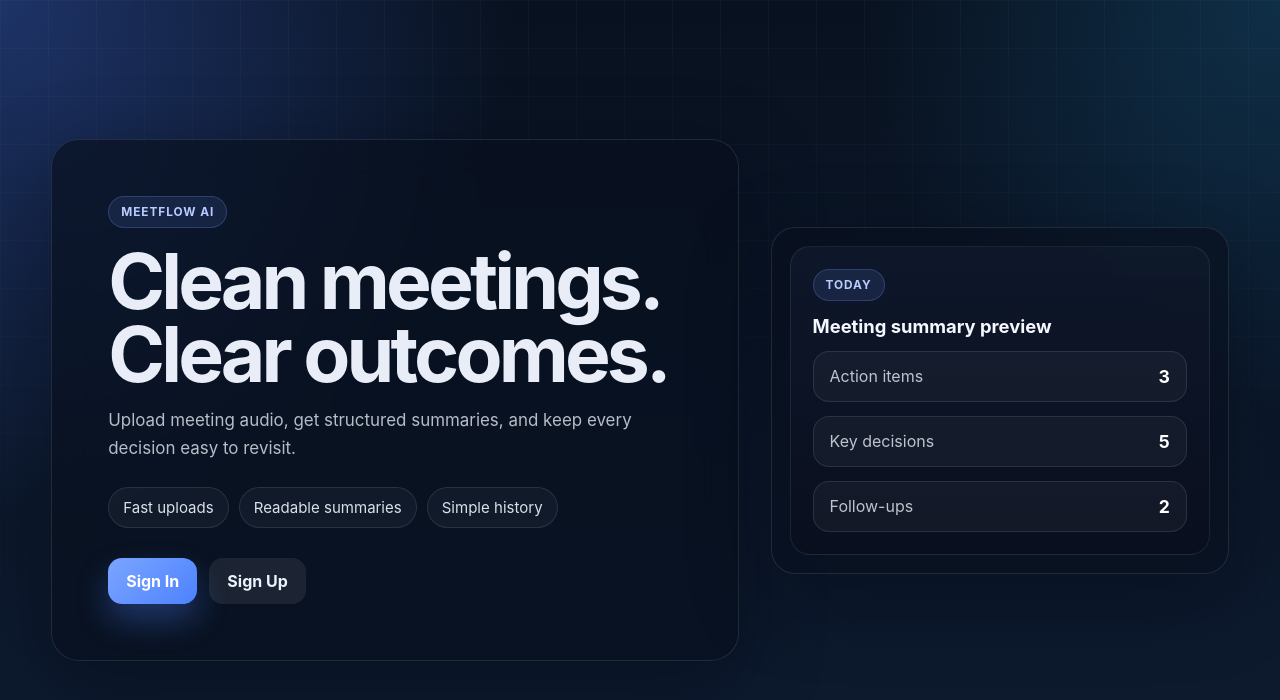
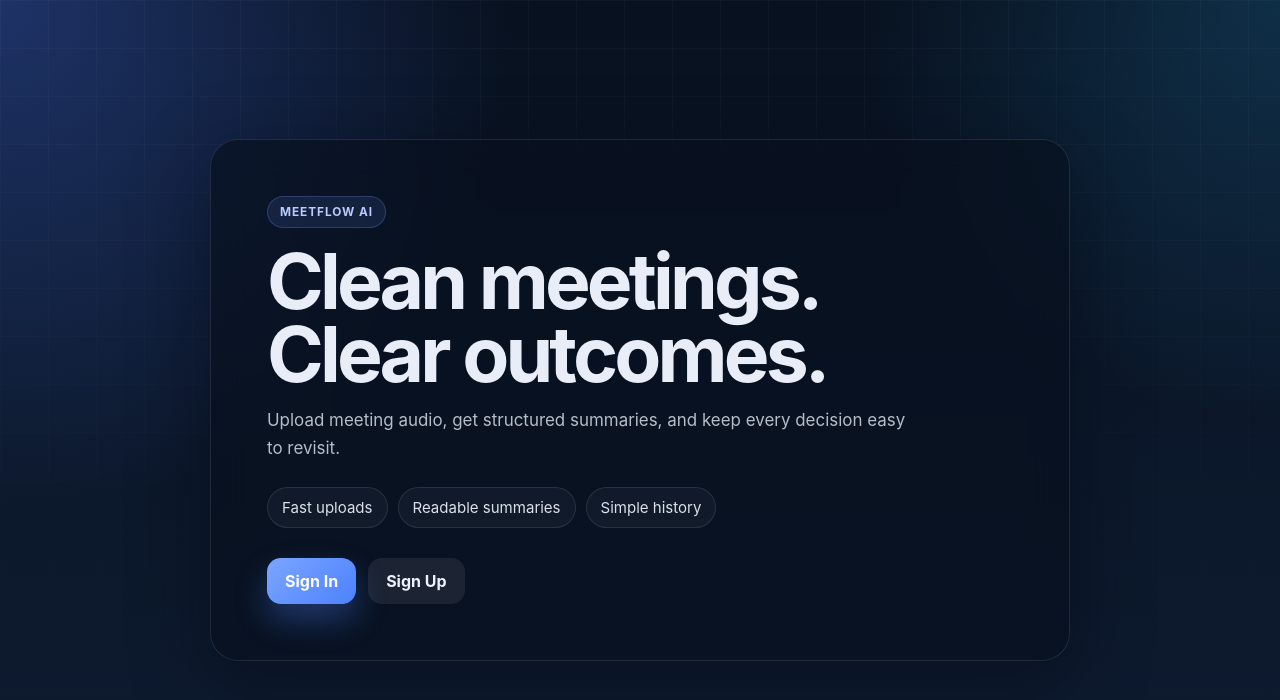
Before and after one commit to SricharanReddy129/MeetFlow-AI, a Next.js app in the folder frontend/: page / in a window 1280 px wide. Shown: the top 700 px of the page. Built offline with nearby package versions, Linux system fonts and the light colour scheme; no server answers.

Commit message:
enhanced dashboard and other UI

```diff
--- a/frontend/app/globals.css
+++ b/frontend/app/globals.css
@@ -215,6 +215,11 @@ button {
 	align-items: center;
 	min-height: 100vh;
 	padding: 40px clamp(20px, 4vw, 56px);
+}
+
+.landing-shell--single {
+	grid-template-columns: minmax(0, 860px);
+	justify-content: center;
 }
 
 .hero-card,
@@ -495,6 +500,10 @@ button:focus-visible {
 		padding-bottom: 28px;
 	}
 
+	.landing-shell--single {
+		justify-content: stretch;
+	}
+
 	.hero-card h1 {
 		max-width: 14ch;
 	}
--- a/frontend/app/page.tsx
+++ b/frontend/app/page.tsx
@@ -5,7 +5,7 @@ export default async function Home() {
   const { userId } = await auth();
 
   return (
-    <main className="landing-shell">
+    <main className="landing-shell landing-shell--single">
       <section className="hero-card">
         <div className="hero-badge">MeetFlow AI</div>
         <h1>Clean meetings. Clear outcomes.</h1>
@@ -38,25 +38,6 @@ export default async function Home() {
           )}
         </div>
       </section>
-
-      <aside className="hero-panel" aria-label="Preview">
-        <div className="panel-card">
-          <div className="panel-kicker">Today</div>
-          <div className="panel-title">Meeting summary preview</div>
-          <div className="panel-item">
-            <span>Action items</span>
-            <strong>3</strong>
-          </div>
-          <div className="panel-item">
-            <span>Key decisions</span>
-            <strong>5</strong>
-          </div>
-          <div className="panel-item">
-            <span>Follow-ups</span>
-            <strong>2</strong>
-          </div>
-        </div>
-      </aside>
     </main>
   );
 }
```
